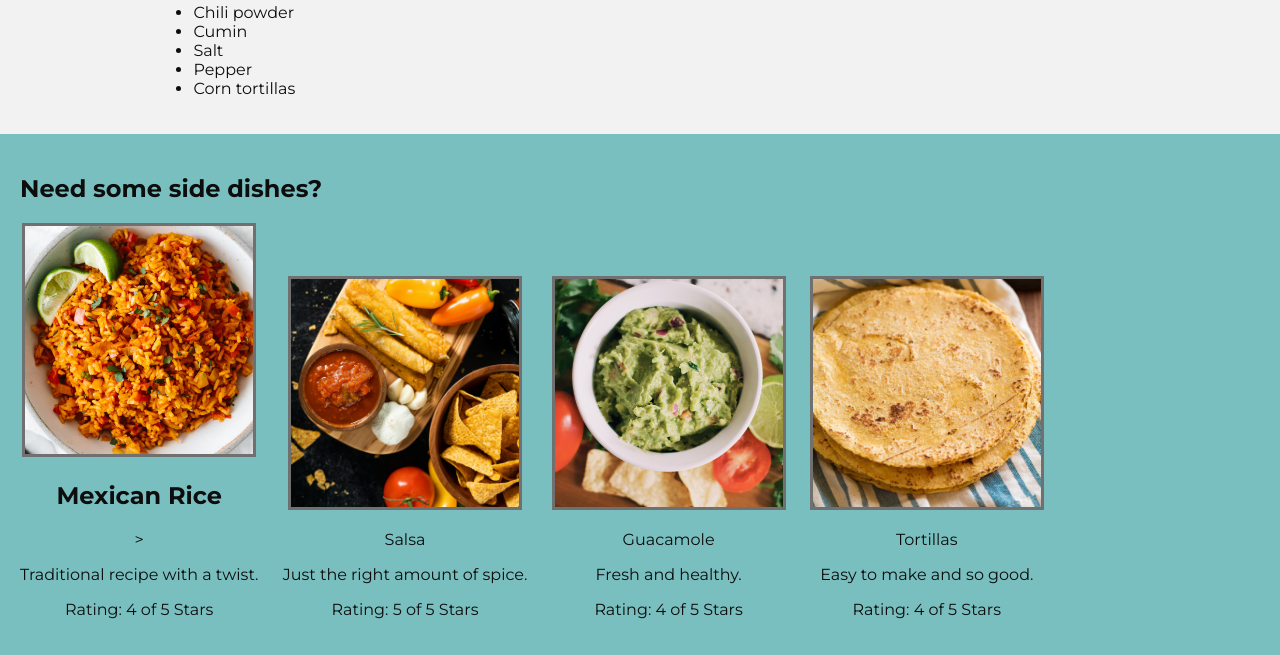
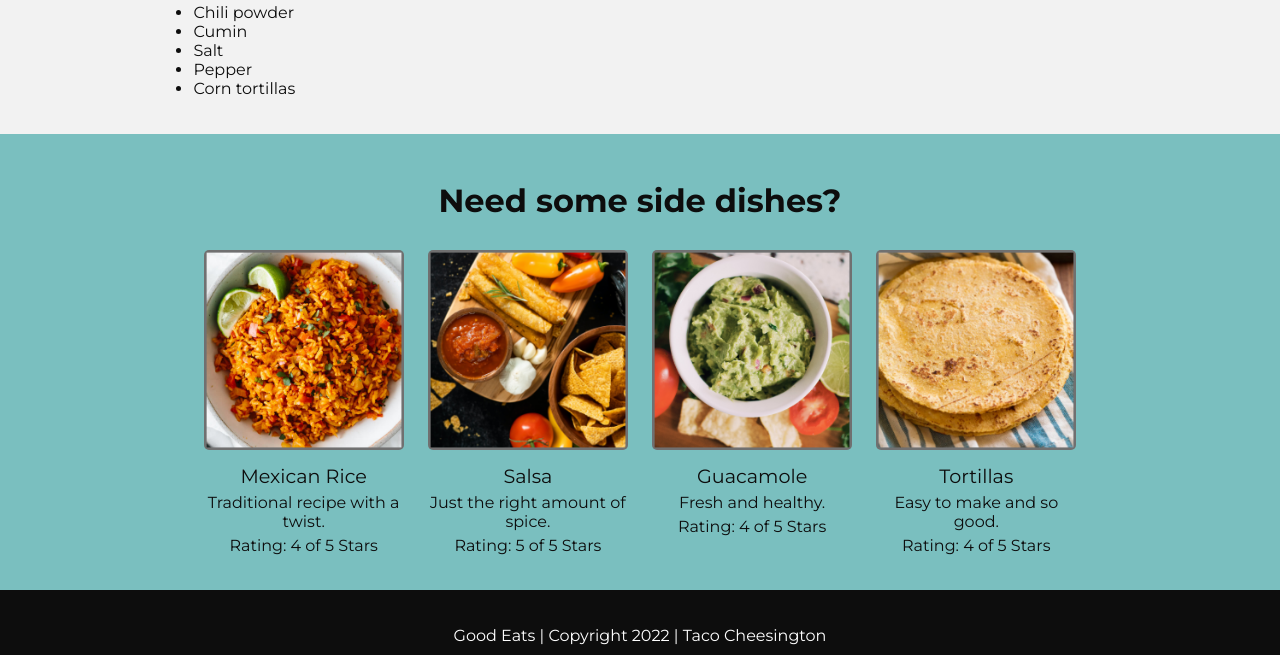
Before and after one commit to namelessfaerie/recipe, a plain HTML site: page index.html in a window 1280 px wide. Shown: the part 1208-1863 px from the top of the page. Drawn offline with Linux system fonts and the light colour scheme.

Commit message:
MOREEEEE

```diff
--- a/index.html
+++ b/index.html
@@ -105,29 +105,30 @@
             <h2>Need some side dishes?</h2>
             <div class="side-dish">
                 <img src="images/mexican-rice.png" alt="Mexican Rice">
-                <h2>Mexican Rice</h2>>
-                <p>Traditional recipe with a twist.</p>
-                <p>Rating: 4 of 5 Stars</p>
+                <p class="side-dish-name">Mexican Rice</p>
+                <p class="side-dish-description">Traditional recipe with a twist.</p>
+                <p class="side-dish-rating">Rating: 4 of 5 Stars</p>
             </div>
             <div class="side-dish">
                 <img src="images/salsa.png" alt="Salsa">
-                <p>Salsa</p>
-                <p>Just the right amount of spice.</p>
-                <p>Rating: 5 of 5 Stars</p>
+                <p class="side-dish-name">Salsa</p>
+                <p class="side-dish-description">Just the right amount of spice.</p>
+                <p class="side-dish-rating">Rating: 5 of 5 Stars</p>
             </div>
             <div class="side-dish">
                 <img src="images/guacamole.png" alt="Guacamole">
-                <p>Guacamole</p>
-                <p>Fresh and healthy.</p>
-                <p>Rating: 4 of 5 Stars</p>
+                <p class="side-dish-name">Guacamole</p>
+                <p class="side-dish-description">Fresh and healthy.</p>
+                <p class="side-dish-rating">Rating: 4 of 5 Stars</p>
             </div>
             <div class="side-dish">
                 <img src="images/tortillas.png" alt="Tortillas">
-                <p>Tortillas</p>
-                <p>Easy to make and so good.</p>
-                <p>Rating: 4 of 5 Stars</p>
+                <p class="side-dish-name">Tortillas</p>
+                <p class="side-dish-description">Easy to make and so good.</p>
+                <p class="side-dish-rating">Rating: 4 of 5 Stars</p>
             </div>
         </section>
+
     </main>
 
     <footer>
--- a/styles.css
+++ b/styles.css
@@ -114,15 +114,51 @@ header {
 
 /* Side Dishes */
 .side-dishes {
-    background-color: #7ABFBF;
+    background-color:#7ABFBF
+    ;
     padding: 20px;
+    text-align: center;
+}
+
+.side-dishes h2 {
+    font-size: 2rem;
+    color: #0D0D0D;
+    margin-bottom: 20px;
+    text-align: center;
+    width: 100%;
 }
 
 .side-dish {
     display: inline-block;
-    margin-right: 20px;
-    text-align: center;
+    width: 200px; /* Ensures images and content stay within bounds */
+    margin: 10px;
+    vertical-align: top;
 }
+
+.side-dish img {
+    width: 100%;
+    height: auto;
+    border-radius: 5px;
+}
+
+.side-dish-name {
+    font-size: 1.2rem;
+    color: #0D0D0D;
+    margin: 10px 0 5px 0;
+}
+
+.side-dish-description {
+    font-size: 1rem;
+    color:  #0D0D0D;
+    margin: 5px 0;
+}
+
+.side-dish-rating {
+    font-size: 1rem;
+    color:  #0D0D0D;
+    margin: 5px 0;
+}
+
 
 /* Footer */
 footer {
```
